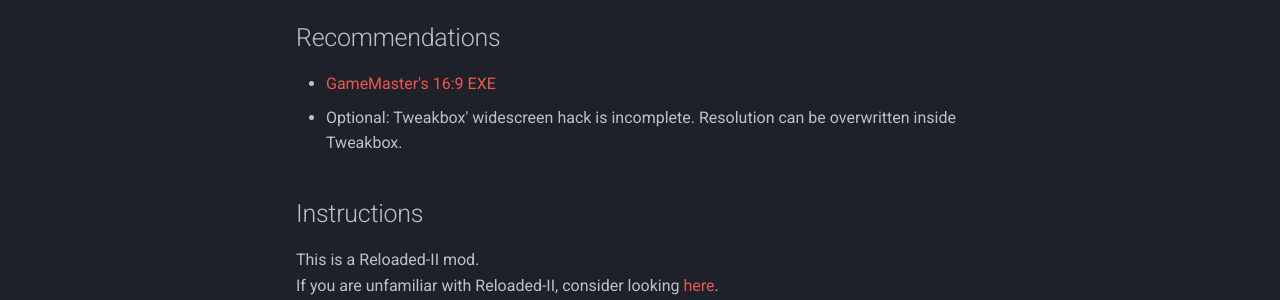
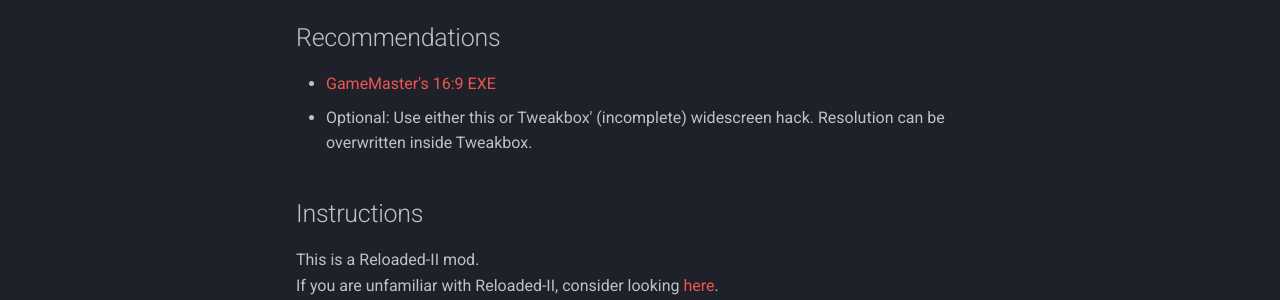
Before and after one commit to Sewer56/Riders.Tweakbox, an MkDocs documentation site: the page built from docs/installation.md, in a window 1280 px wide and 1282 px high. Shown: the part 512-812 px from the top of the window. Built offline with MkDocs 1.6.1 and Material for MkDocs 9.7.7, drawn with Linux system fonts in a browser that asks for light colours; comment, search, counter and statistics services are not loaded; old or Windows-style settings are respelled for this version of MkDocs.

Commit message:
Updated: installation.md

```diff
--- a/docs/installation.md
+++ b/docs/installation.md
@@ -12,7 +12,7 @@
 
 ## Recommendations
 - [GameMaster's 16:9 EXE](https://www.wsgf.org/f/u/contrib/dr/658/hacks/riders169.7z)
-  - Optional: Tweakbox' widescreen hack is incomplete. Resolution can be overwritten inside Tweakbox.
+  - Optional: Use either this or Tweakbox' (incomplete) widescreen hack. Resolution can be overwritten inside Tweakbox.
 
 ## Instructions
 This is a Reloaded-II mod.
```
